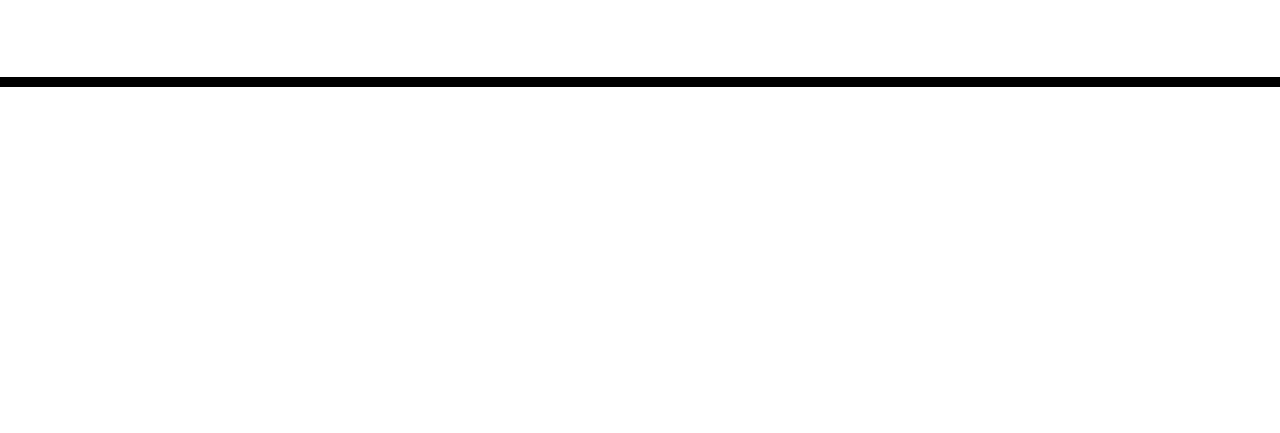
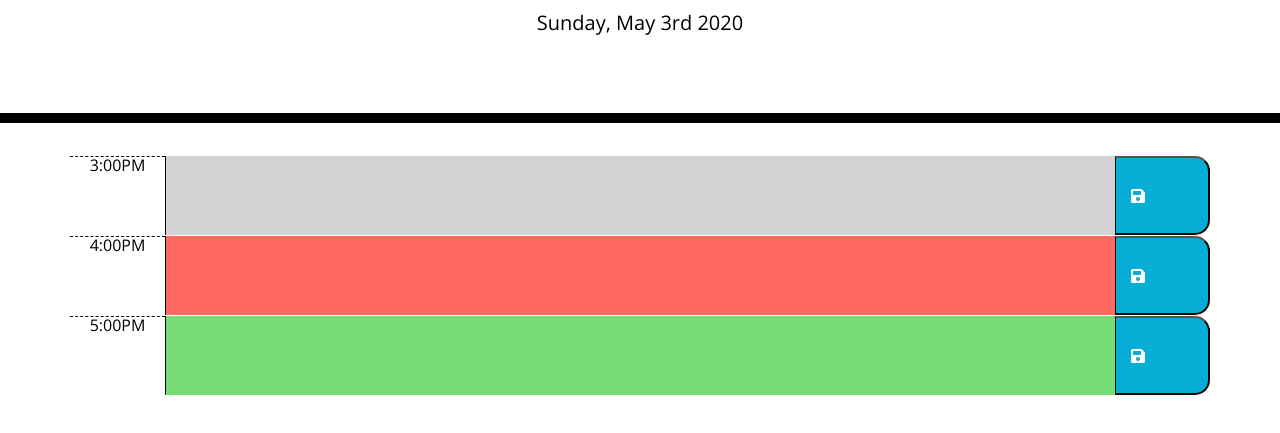
Before and after one commit to jonnikim/05WorkDayScheduler, a plain HTML site: page Develop/index.html in a window 1280 px wide. Shown: the part 181-614 px from the top of the page. Drawn offline with nearby package versions, Linux system fonts and the light colour scheme.

Commit message:
added basics for visual & testing

```diff
--- a/Develop/index.html
+++ b/Develop/index.html
@@ -30,9 +30,37 @@
     </header>
     <div class="container">
       <!-- Timeblocks go here -->
+      <div class="row time-block">
+        <div class="col-1 hour" id="15" data-hr="15">3:00PM</div>
+        <textarea class="col-10 past"></textarea>
+        <button class="col-1 saveBtn d-flex align-items-center">
+          <i class="fas fa-save"></i>
+        </button>
+      </div>
+      <div class="row time-block">
+        <div class="col-1 hour" id="16" data-hr="16">4:00PM</div>
+        <textarea class="col-10 present"></textarea>
+        <button class="col-1 saveBtn d-flex align-items-center">
+          <i class="fas fa-save"></i>
+        </button>
+      </div>
+      <div class="row time-block">
+        <div class="col-1 hour" id="17" data-hr="17">5:00PM</div>
+        <textarea class="col-10 future"></textarea>
+        <button class="col-1 saveBtn d-flex align-items-center">
+          <i class="fas fa-save"></i>
+        </button>
+      </div>
     </div>
 
     <script src="https://code.jquery.com/jquery-3.4.1.min.js"></script>
     <script src="https://cdnjs.cloudflare.com/ajax/libs/moment.js/2.24.0/moment.min.js"></script>
+    <script>
+      $(function() {
+        var currentDay = $("#currentDay");
+        var currentDayVal = moment();
+        currentDay.text(currentDayVal.format("dddd, MMMM Do YYYY"));
+      });
+    </script>
   </body>
 </html>
```
